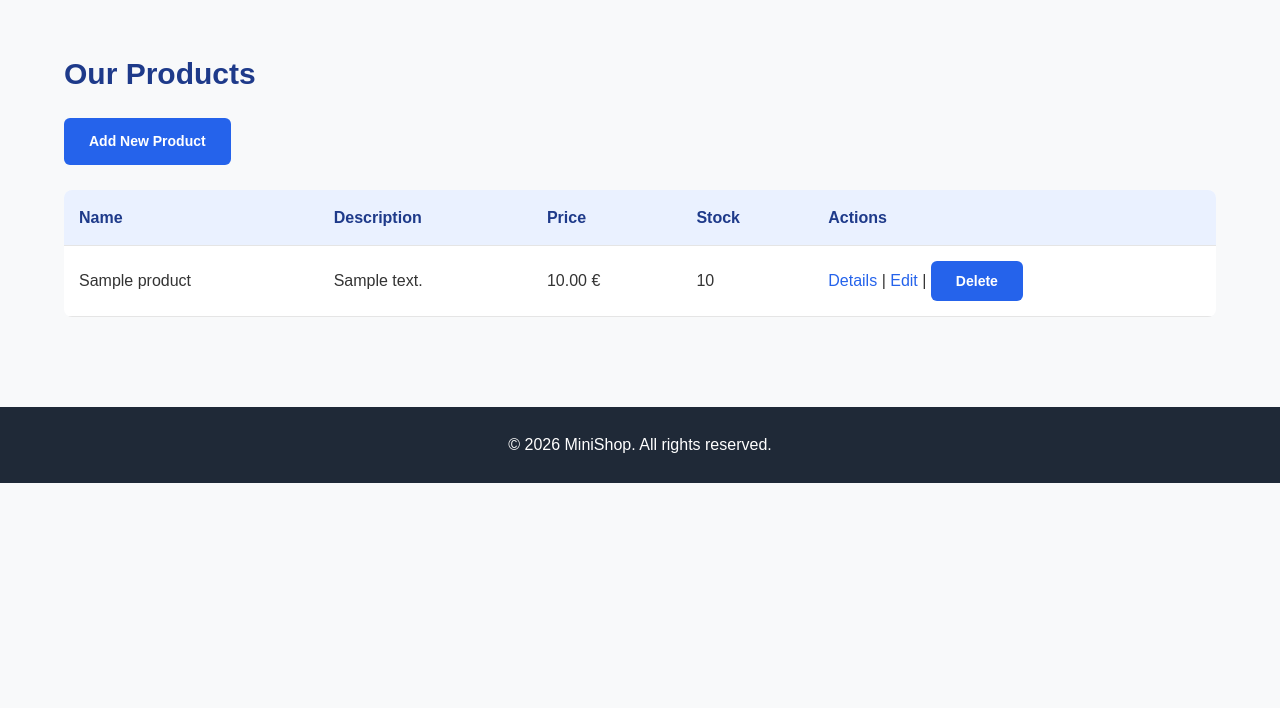
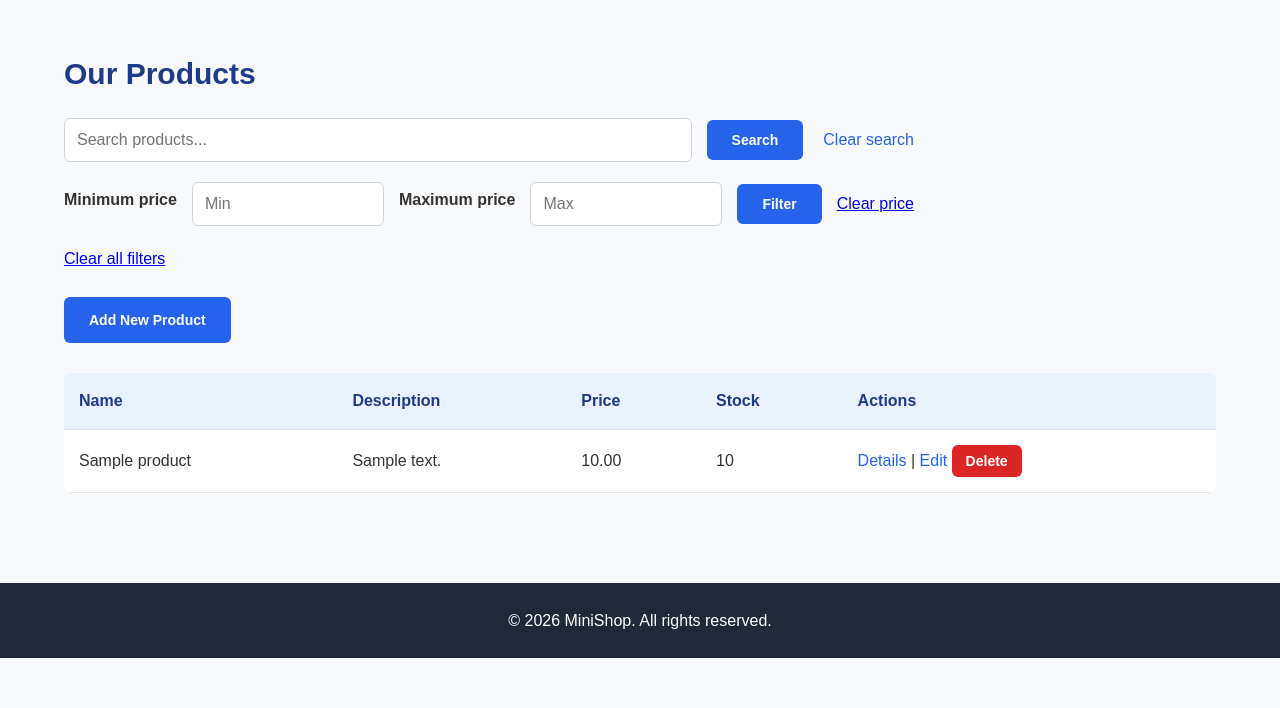
Before and after one commit to Tomey-SNR/java-minishop, a Spring Boot app: page /products in a window 1280 px wide. Shown: the part 92-800 px from the top of the page. Run offline with Spring Boot 4, Linux system fonts and the light colour scheme; tables that the repository leaves empty hold one stand-in row (values such as "Sample post").

Commit message:
feat(product-catalog): add combined product search and price filters

```diff
--- a/src/main/java/com/codecool/minishop/controller/ProductController.java
+++ b/src/main/java/com/codecool/minishop/controller/ProductController.java
@@ -7,6 +7,9 @@ import org.springframework.stereotype.Controller;
 import org.springframework.ui.Model;
 import org.springframework.validation.BindingResult;
 import org.springframework.web.bind.annotation.*;
+
+import java.math.BigDecimal;
+import java.util.List;
 
 @Controller
 @RequestMapping("/products")
@@ -19,8 +22,46 @@ public class ProductController {
     }
 
     @GetMapping
-    public String showProducts(Model model) {
-        model.addAttribute("products", productService.getAllProducts());
+    public String showProducts(
+            @RequestParam(required = false) String search,
+            @RequestParam(required = false) BigDecimal minPrice,
+            @RequestParam(required = false) BigDecimal maxPrice,
+            Model model) {
+
+        List<Product> products;
+
+        if (minPrice != null && maxPrice != null
+                && minPrice.compareTo(maxPrice) > 0) {
+
+            model.addAttribute(
+                    "priceError",
+                    "Minimum price cannot be greater than maximum price."
+            );
+
+            products = productService.getAllProducts();
+
+        } else if (search != null && !search.isBlank()
+                && minPrice != null && maxPrice != null) {
+
+            products = productService.searchProductsByNameAndPrice(
+                    search, minPrice, maxPrice
+            );
+
+        } else if (search != null && !search.isBlank()) {
+            products = productService.searchProducts(search);
+
+        } else if (minPrice != null && maxPrice != null) {
+            products = productService.filterProductsByPrice(minPrice, maxPrice);
+
+        } else {
+            products = productService.getAllProducts();
+        }
+
+        model.addAttribute("products", products);
+        model.addAttribute("search", search);
+        model.addAttribute("minPrice", minPrice);
+        model.addAttribute("maxPrice", maxPrice);
+
         return "products/list";
     }
 
--- a/src/main/resources/static/css/style.css
+++ b/src/main/resources/static/css/style.css
@@ -1,4 +1,4 @@
-
+/* General styles */
 * {
     margin: 0;
     padding: 0;
@@ -112,6 +112,96 @@ button:hover {
     margin-bottom: 15px;
 }
 
+/* Product catalog filters */
+.catalog-actions {
+    display: flex;
+    flex-direction: column;
+    align-items: flex-start;
+    gap: 25px;
+    margin-bottom: 30px;
+}
+
+.content form.catalog-filter-form {
+    display: flex;
+    flex-direction: column;
+    gap: 20px;
+    width: 100%;
+    max-width: 850px;
+    margin: 0;
+}
+
+/* Search form */
+.search-input-group {
+    display: flex;
+    align-items: center;
+    gap: 15px;
+    width: 100%;
+}
+
+.search-input-group input {
+    flex: 1;
+    min-width: 0;
+    width: auto;
+}
+
+.search-input-group button {
+    flex-shrink: 0;
+    white-space: nowrap;
+}
+
+.search-input-group .clear-search {
+    margin-left: 5px;
+    white-space: nowrap;
+    color: #2563eb;
+    text-decoration: none;
+    font-weight: 500;
+}
+
+.search-input-group .clear-search:hover {
+    text-decoration: underline;
+}
+
+/* Price filter */
+.price-input-group {
+    display: flex;
+    align-items: center;
+    gap: 15px;
+    flex-wrap: wrap;
+}
+
+.content .price-input-group label {
+    display: block;
+    margin-bottom: 0;
+    font-weight: 600;
+}
+
+.price-input-group input {
+    flex: 1;
+    min-width: 100px;
+}
+
+.price-input-group button {
+    flex-shrink: 0;
+    white-space: nowrap;
+}
+
+/* Accessibility */
+.visually-hidden {
+    position: absolute;
+    width: 1px;
+    height: 1px;
+    padding: 0;
+    margin: -1px;
+    overflow: hidden;
+    clip: rect(0, 0, 0, 0);
+    white-space: nowrap;
+    border: 0;
+}
+
+.add-product-button {
+    margin-top: 0;
+}
+
 /* Product list */
 .content table {
     width: 100%;
@@ -152,6 +242,16 @@ button:hover {
     display: inline;
 }
 
+/* Delete button */
+.delete-button {
+    background-color: #dc2626;
+    padding: 8px 14px;
+}
+
+.delete-button:hover {
+    background-color: #b91c1c;
+}
+
 /* Product details */
 .product-details {
     background-color: #ffffff;
@@ -183,15 +283,15 @@ button:hover {
 }
 
 /* Product form */
-.content form:not(.inline-form) {
+.content form:not(.inline-form, .catalog-filter-form) {
     max-width: 600px;
 }
 
-.content form:not(.inline-form) div {
+.content form:not(.inline-form, .catalog-filter-form) div {
     margin-bottom: 20px;
 }
 
-.content label {
+.content label:not(.visually-hidden) {
     display: block;
     font-weight: bold;
     margin-bottom: 8px;
@@ -224,6 +324,13 @@ button:hover {
     color: #dc2626;
     font-size: 14px;
     margin-top: 5px;
+}
+
+.validation-error {
+    color: #dc2626;
+    font-size: 14px;
+    font-weight: bold;
+    margin-top: 10px;
 }
 
 /* Footer */
@@ -266,13 +373,24 @@ footer p {
         flex-direction: column;
         align-items: flex-start;
     }
+}
 
-    .delete-button {
-        background-color: #dc2626;
-        padding: 8px 14px;
+@media (max-width: 600px) {
+    .search-input-group {
+        flex-wrap: wrap;
     }
 
-    .delete-button:hover {
-        background-color: #b91c1c;
+    .search-input-group input {
+        flex-basis: 100%;
+    }
+
+    .price-input-group {
+        align-items: stretch;
+        flex-direction: column;
+        width: 100%;
+    }
+
+    .price-input-group input {
+        width: 100%;
     }
 }
--- a/src/main/resources/templates/products/list.html
+++ b/src/main/resources/templates/products/list.html
@@ -3,7 +3,7 @@
 <head>
     <meta charset="UTF-8">
     <meta name="viewport" content="width=device-width, initial-scale=1.0">
-    <title>Products | MiniShop</title>
+    <title>Products - MiniShop</title>
     <link rel="stylesheet" th:href="@{/css/style.css}">
 </head>
 <body>
@@ -18,16 +18,81 @@
     </div>
 </header>
 
-<main class="container">
-    <section class="content">
+<main class="container content">
+
     <h2>Our Products</h2>
 
-        <a class="button" th:href="@{/products/new}">
+    <div class="catalog-actions">
+
+        <form th:action="@{/products}" method="get" class="catalog-filter-form">
+
+            <div class="search-input-group">
+                <label for="product-search" class="visually-hidden">
+                    Search products
+                </label>
+
+                <input type="search"
+                       id="product-search"
+                       name="search"
+                       placeholder="Search products..."
+                       th:value="${search}">
+
+                <button type="submit">Search</button>
+
+                <a th:href="@{/products(minPrice=${minPrice},maxPrice=${maxPrice})}"
+                   class="clear-search">
+                    Clear search
+                </a>
+            </div>
+
+            <div class="price-input-group">
+                <label for="min-price">Minimum price</label>
+
+                <input type="number"
+                       id="min-price"
+                       name="minPrice"
+                       min="0.01"
+                       step="0.01"
+                       placeholder="Min"
+                       th:value="${minPrice}">
+
+                <label for="max-price">Maximum price</label>
+
+                <input type="number"
+                       id="max-price"
+                       name="maxPrice"
+                       min="0.01"
+                       step="0.01"
+                       placeholder="Max"
+                       th:value="${maxPrice}">
+
+                <button type="submit">Filter</button>
+
+                <a th:href="@{/products(search=${search})}"
+                   class="clear-search">
+                    Clear price
+                </a>
+            </div>
+
+            <a th:href="@{/products}" class="clear-search">
+                Clear all filters
+            </a>
+
+        </form>
+
+        <p th:if="${priceError}"
+           th:text="${priceError}"
+           class="validation-error">
+        </p>
+
+        <a class="button add-product-button" th:href="@{/products/new}">
             Add New Product
         </a>
 
+    </div>
+
     <div th:if="${#lists.isEmpty(products)}">
-            <p>No products available yet.</p>
+        <p>No products found.</p>
     </div>
 
     <table th:unless="${#lists.isEmpty(products)}">
@@ -40,34 +105,30 @@
             <th>Actions</th>
         </tr>
         </thead>
+
         <tbody>
         <tr th:each="product : ${products}">
-                <td th:text="${product.name}">Product name</td>
-                <td th:text="${product.description}">Description</td>
-                <td th:text="${#numbers.formatDecimal(product.price, 1, 2)} + ' €'">
-                    0.00 €
-                </td>
-                <td th:text="${product.stockQuantity}">0</td>
+            <td th:text="${product.name}"></td>
+            <td th:text="${product.description}"></td>
+            <td th:text="${product.price}"></td>
+            <td th:text="${product.stockQuantity}"></td>
             <td>
-                    <a th:href="@{/products/{id}(id=${product.id})}">
-                        Details
-                    </a>
+                <a th:href="@{/products/{id}(id=${product.id})}">Details</a>
                 |
-                    <a th:href="@{/products/{id}/edit(id=${product.id})}">
-                        Edit
-                    </a>
-                    |
+                <a th:href="@{/products/{id}/edit(id=${product.id})}">Edit</a>
+
                 <form th:action="@{/products/{id}/delete(id=${product.id})}"
                       method="post"
                       class="inline-form"
                       onsubmit="return confirm('Are you sure you want to delete this product?');">
+
                     <button type="submit" class="delete-button">Delete</button>
                 </form>
             </td>
         </tr>
         </tbody>
     </table>
-    </section>
+
 </main>
 
 <footer>
```
Also changed, not shown: src/main/java/com/codecool/minishop/repository/ProductRepository.java (+14 -0 lines), src/main/java/com/codecool/minishop/service/ProductService.java (+24 -0 lines), 3 other files. Lines whose indentation alone changed are shown as unchanged.
